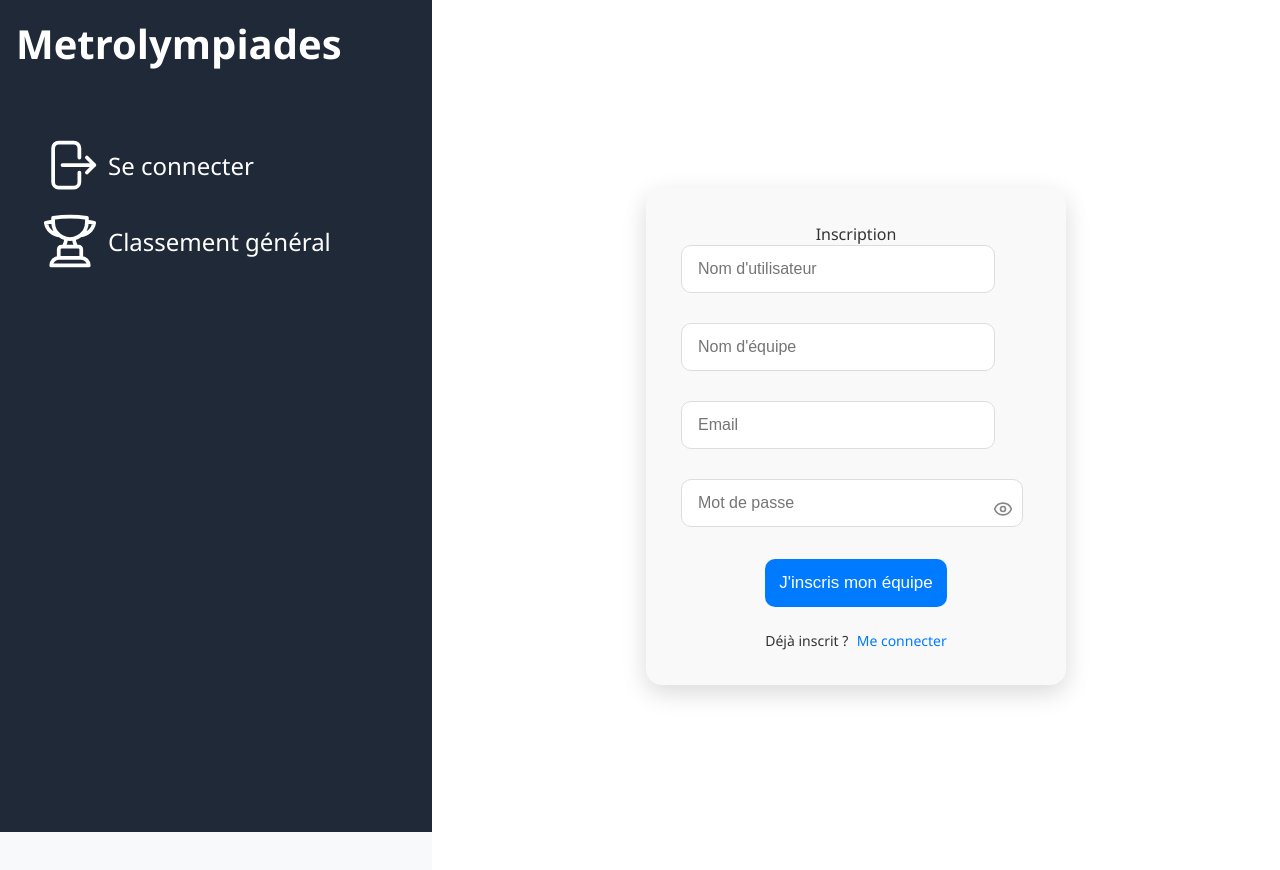
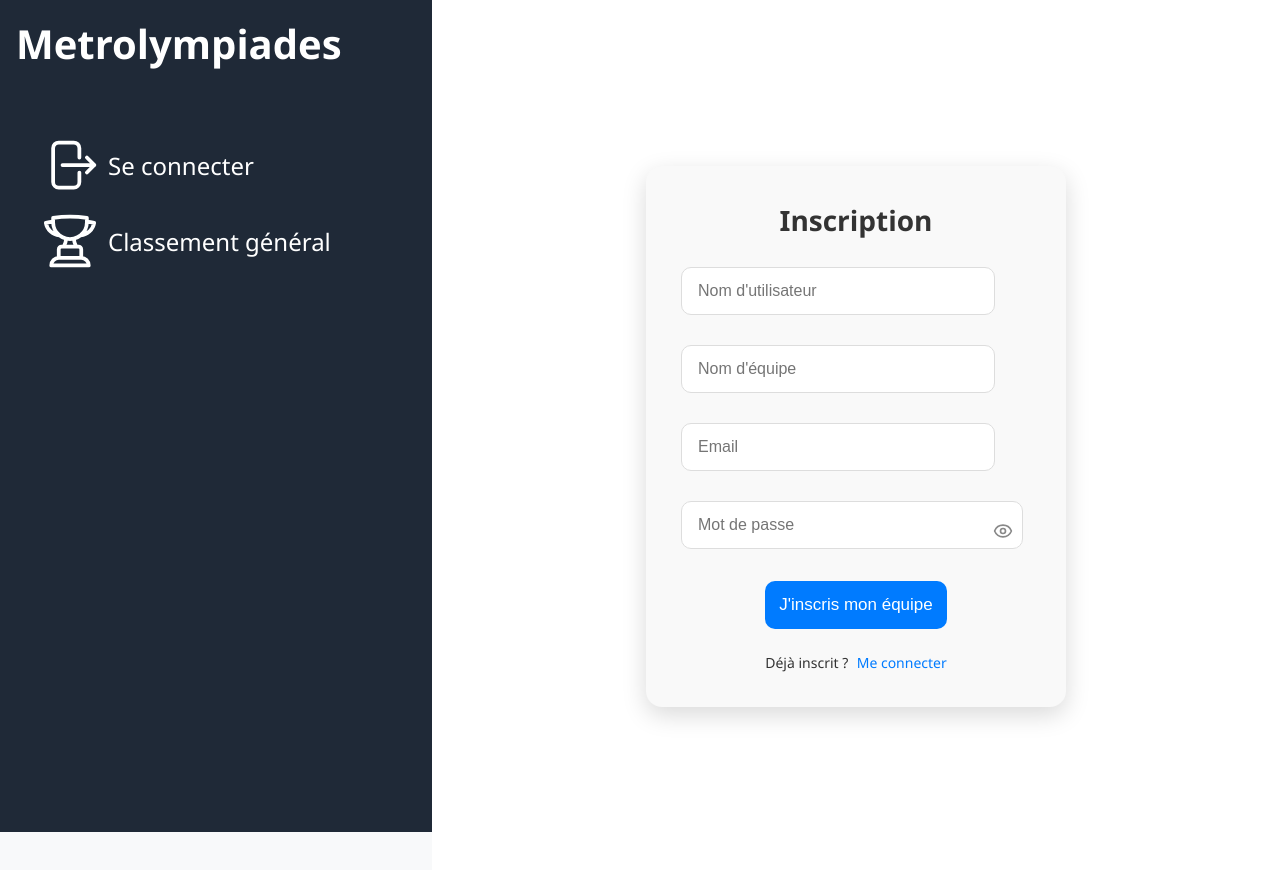
Before and after one commit to Leo-PaulMrie/Metrolympiades, a Vue app in the folder metrolympiades/: page /register in a window 1280 px wide. Built offline with nearby package versions, Linux system fonts and the light colour scheme.

Commit message:
:mute: removing console.logs

```diff
--- a/metrolympiades/src/pages/LoginPage.vue
+++ b/metrolympiades/src/pages/LoginPage.vue
@@ -10,7 +10,7 @@ const router = useRouter();
 const email = ref("");
 const password = ref("");
 const showPassword = ref(false);
-const errorMessage = ref(""); //
+const errorMessage = ref("");
 
 
 const isLoading = ref(false);
@@ -69,7 +69,7 @@ function login() {
             autocomplete="email"
             required
             v-model="email"
-          placeholder="Email"
+            placeholder="Email"
           />
 
           <div class="password-field">
--- a/metrolympiades/src/pages/RegisterPage.vue
+++ b/metrolympiades/src/pages/RegisterPage.vue
@@ -39,8 +39,7 @@ function register(){
   .then((data) =>
   {
     localStorage.setItem("userData", JSON.stringify(data));
-    console.log("response : ", data);
-    router.push("/match/create-match");
+    router.push("/login");
   })
 }
 
@@ -59,8 +58,6 @@ function register(){
           <input v-model="username" placeholder="Nom d'utilisateur">
           <input v-model="teamName" placeholder="Nom d'équipe">
           <input v-model="mail" placeholder="Email">
-          <!-- <input v-model="password" placeholder="Mot de passe" type="password"> -->
-
           <div class="password-field">
             <input
               :type="showPassword ? 'text' : 'password'"
@@ -283,4 +280,10 @@ button[type="submit"]:hover {
   text-decoration: underline;
 }
 
+h1{
+    font-weight: bold;
+    font-size: 1.75em;
+    margin-bottom: 1em;
+  }
+
 </style>
--- a/metrolympiades/src/router.js
+++ b/metrolympiades/src/router.js
@@ -35,6 +35,9 @@ const routes = [
       path: "/match/create-match",
       name: "createMatch",
       component: CreateMatchPage,
+      meta: {
+        requiresAuth: true
+      }
   },
   {
     path:"/myTeam",
```
Also changed, not shown: metrolympiades/src/pages/CreateMatchPage.vue (+0 -8 lines).
